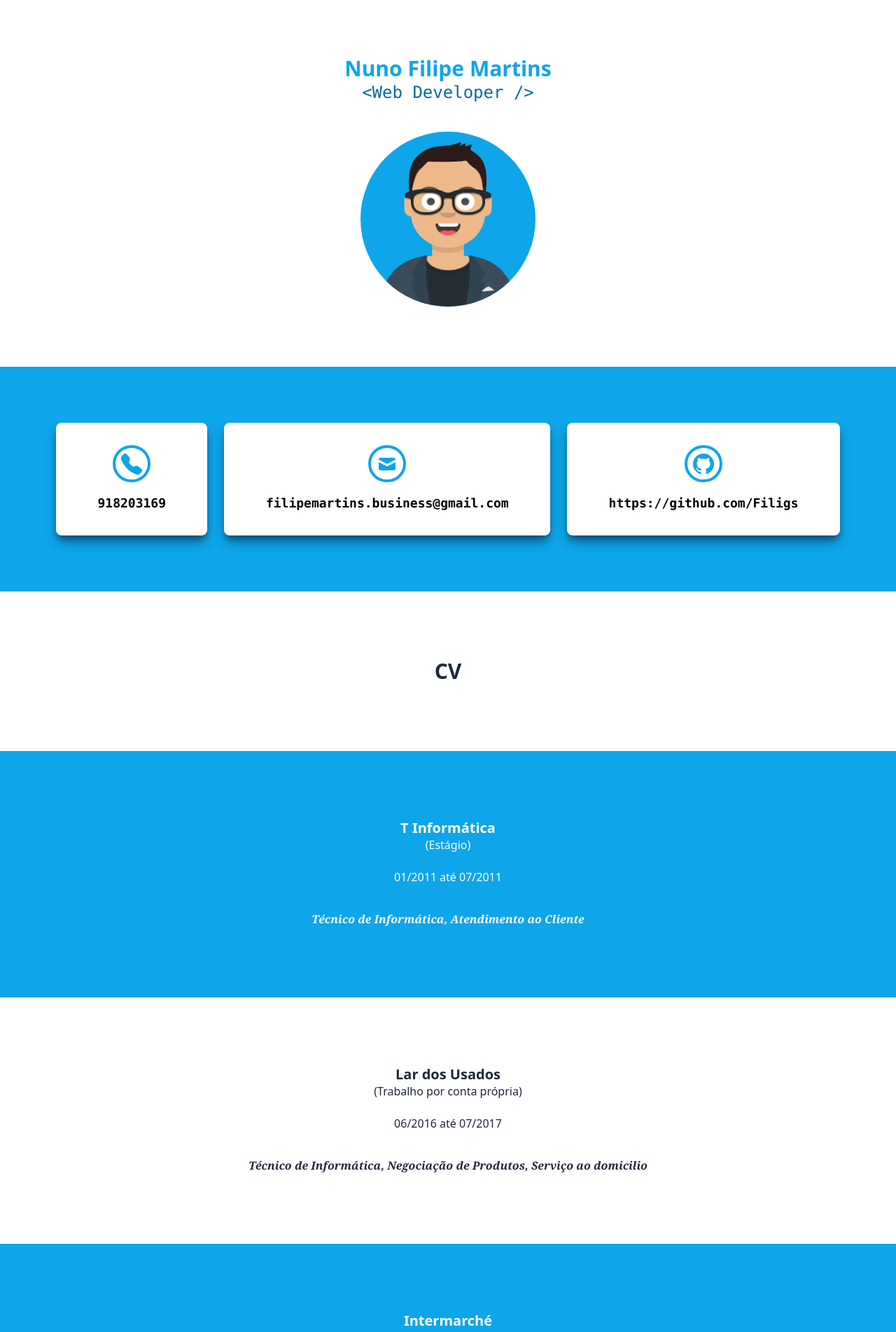
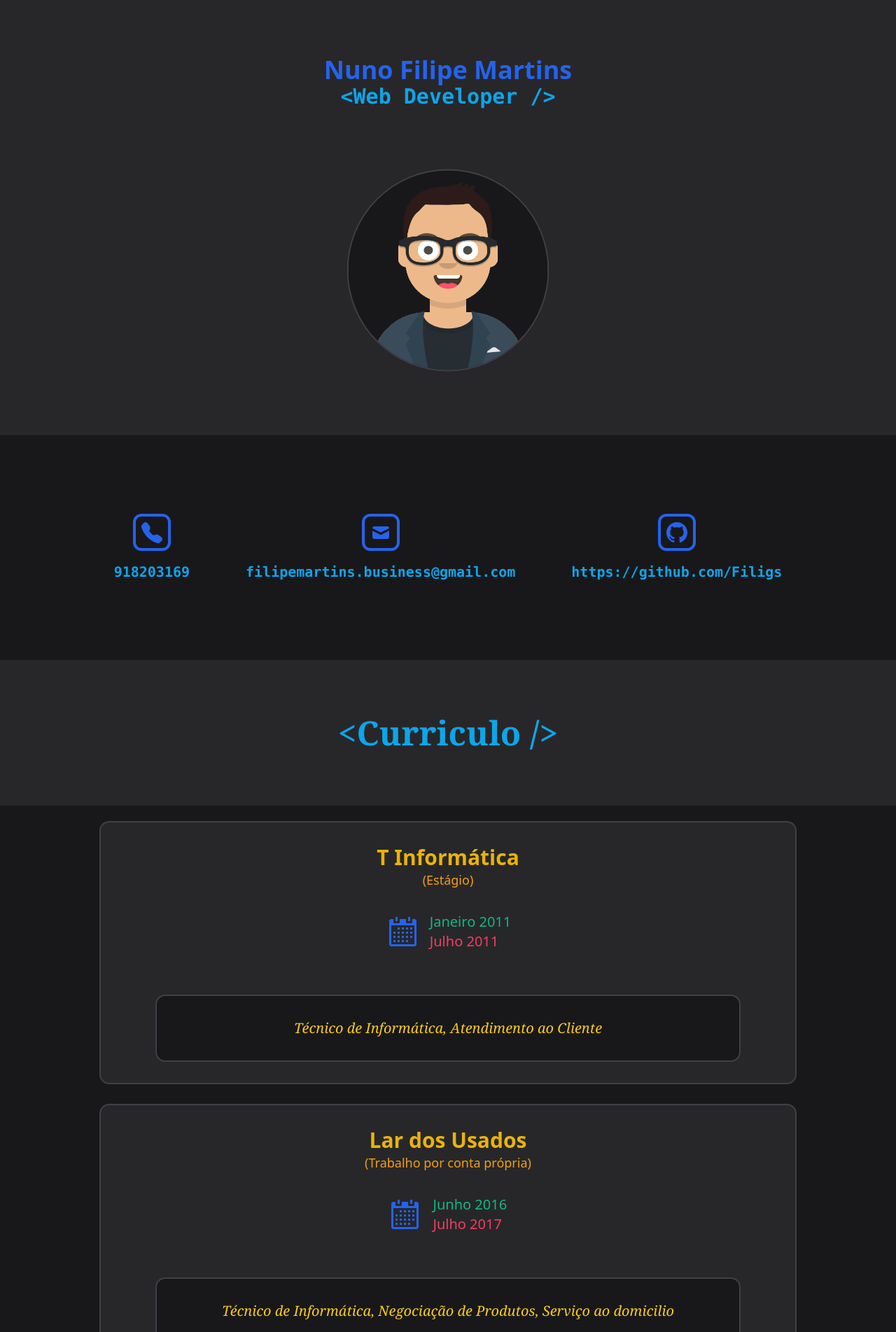
Before and after one commit to Filigs/next-portfolio, a Next.js app: page / in a window 1280 px wide. Shown: the top 1903 px of the page at 70% size. Built offline with nearby package versions, Linux system fonts and the light colour scheme.

Commit message:
mega revamp
turned website from light color palette to dark color palette.

```diff
--- a/components/contacts.js
+++ b/components/contacts.js
@@ -4,10 +4,11 @@ import { GoMarkGithub } from "react-icons/go";
 
 export default function Contacts() {
   const contactIconStyles =
-    "items-center text-2xl lg:text-3xl rounded-full border-4 px-2 pt-2 text-sky-500 border-sky-500";
+    "items-center text-2xl lg:text-3xl rounded-xl border-4 px-2 pt-2 text-blue-600 border-blue-600";
   const contactCardStyles =
-    "flex flex-col items-center gap-4 p-8 rounded-lg border-0 border-sky-400 shadow-lg shadow-sky-900 bg-white";
-  const contactTextStyles = "text-md lg:text-lg font-mono flex-wrap font-bold ";
+    "flex flex-col items-center gap-4 p-8 rounded-xl bg-inherit";
+  const contactTextStyles =
+    "text-lg lg:text-xl text-sky-500 font-mono flex-wrap font-bold";
   const contacts = {
     phone: "918203169",
     email: "filipemartins.business@gmail.com",
@@ -15,10 +16,10 @@ export default function Contacts() {
   };
 
   return (
-    <div className="flex flex-col lg:justify-around lg:items-stretch items-center justify-center leading-normal bg-sky-500 p-20">
+    <div className="flex flex-col lg:justify-around items-center justify-center leading-normal bg-inherit p-20">
       <div
         id={"contacts"}
-        className="grid grid-flow-row lg:grid-flow-col gap-6 text-center"
+        className="grid grid-flow-row lg:grid-flow-col gap-4 text-center"
       >
         <div className={contactCardStyles}>
           <section className={contactIconStyles}>
@@ -27,7 +28,6 @@ export default function Contacts() {
             </button>
           </section>
           <p className={contactTextStyles}> {contacts.phone}</p>
-          {/* {phone} */}
         </div>
         <div className={contactCardStyles}>
           <section className={contactIconStyles}>
@@ -35,6 +35,7 @@ export default function Contacts() {
               <HiMail />
             </button>
           </section>
+
           <p className={contactTextStyles}> {contacts.email}</p>
         </div>
         <div className={contactCardStyles}>
@@ -43,12 +44,9 @@ export default function Contacts() {
               <GoMarkGithub />
             </button>
           </section>
+
           <p className={contactTextStyles}> {contacts.github}</p>
         </div>
-
-        {/* <icon>
-          <h1>
-          <p> */}
       </div>
     </div>
   );
--- a/components/hero.js
+++ b/components/hero.js
@@ -2,7 +2,7 @@ import Image from "next/image";
 import myPicture from "/public/avatar.png";
 import { motion } from "framer-motion";
 
-export default function About() {
+export default function Hero() {
   const filipe = {
     name: "Nuno Filipe Martins",
     role: "Web Developer",
@@ -29,16 +29,16 @@ export default function About() {
   };
 
   return (
-    <div className="py-20 text-sky-900">
-      <div className="flex flex-col lg:flex-row lg:justify-center lg:items-center items-center justify-center leading-normal">
+    <div className="">
+      <div className="flex flex-col lg:flex-row lg:justify-center lg:items-center items-center justify-center leading-normal py-14 lg:py-20 bg-zinc-800">
         <div id={"portrait"} className="rounded text-center justify-center">
           {/* name */}
           <section>
-            <div className="mb-10">
-              <p className="text-2xl lg:text-3xl font-bold text-center text-sky-500">
+            <div className="mb-14 lg:mb-20">
+              <p className="text-3xl lg:text-4xl font-bold text-center text-blue-600">
                 {filipe.name}
               </p>
-              <p className="text-xl lg:text-2xl font-light text-center text-sky-700 font-mono">
+              <p className="text-2xl lg:text-3xl font-black text-center text-sky-500 font-mono">
                 {"<" + filipe.role + " />"}
               </p>
             </div>
@@ -46,10 +46,10 @@ export default function About() {
             <Image
               src={myPicture}
               alt="A picture of me"
-              width={250}
-              height={250}
+              width={300}
+              height={300}
               // layout={"responsive"}
-              className="bg-sky-500 rounded-full"
+              className="bg-zinc-900 rounded-full ring-2 ring-zinc-700 scale-95"
             />
           </section>
         </div>
--- a/components/tables.js
+++ b/components/tables.js
@@ -1,3 +1,4 @@
+import { GoCalendar } from "react-icons/go";
 export default function Experience() {
   // array com estudos
   const education = [
@@ -23,48 +24,48 @@ export default function Experience() {
       nome: "T Informática",
       tipo: "Estágio",
       desc: "Técnico de Informática, Atendimento ao Cliente",
-      start: "01/2011",
-      end: "07/2011",
+      start: "Janeiro 2011",
+      end: "Julho 2011",
     },
     {
       id: 2,
       nome: "Lar dos Usados",
       tipo: "Trabalho por conta própria",
       desc: "Técnico de Informática, Negociação de Produtos, Serviço ao domicilio",
-      start: "06/2016",
-      end: "07/2017",
+      start: "Junho 2016",
+      end: "Julho 2017",
     },
     {
       id: 3,
       nome: "Intermarché",
       tipo: "Colaborador polivalente",
       desc: "Atendimento ao cliente, Folhas de caixa, Reposição, Cafetaria",
-      start: "08/2017",
-      end: "04/2018",
+      start: "Agosto 2017",
+      end: "Abril 2018",
     },
     {
       id: 4,
       nome: "Cepsa",
       tipo: "Colaborador polivalente",
       desc: "Manutenção, caixa e atendimento ao cliente",
-      start: "04/2018",
-      end: "07/2018",
+      start: "Abril 2018",
+      end: "Julho 2018",
     },
     {
       id: 5,
       nome: "Unicâmbio S.A",
-      tipo: "Responsável de Loja / Tesouraria",
+      tipo: "Responsável de Loja & Tesouraria",
       desc: "Atendimento ao Cliente, Vendas, Negociação de câmbios",
-      start: "09/2018",
-      end: "12/2021",
+      start: "Setembro 2018",
+      end: "Dezembro 2021",
     },
     {
       id: 6,
       nome: "Web Developer",
       tipo: "Freelancer",
       desc: "Javascript, Python, HTML, TailwindCSS, NextJs(React)",
-      start: "12/2021",
-      end: "Momento",
+      start: "Dezembro 2021",
+      end: "Presente",
     },
   ];
   // array com trabalhos
@@ -80,30 +81,48 @@ export default function Experience() {
   // }
 
   return (
-    <div className="block">
+    <div className="block bg-inherit rounded-t-xl">
       <div className="mx-auto">
-        <div className="flex flex-col">
-          <p className="py-24 text-center text-3xl font-black text-slate-800">
-            {"CV"}
-          </p>
-
+        <div className="flex flex-col gap-4">
+          <section className="font-serif p-14 lg:p-20 text-center text-3xl xl:text-5xl font-black text-sky-500 bg-zinc-800 span">
+            {"<Curriculo />"}
+          </section>
           {jobs.map((job) => {
             return (
               <div
                 key={job.id}
-                className="py-24 text-center  text-slate-800 even:bg-sky-500 even:text-white "
+                py-14
+                // lg:py-20
+                className="text-center bg-zinc-800 rounded-xl items-center my-2 py-8 xl:mx-36 ring-2 ring-zinc-700"
               >
                 <section className="max-w-fit mx-auto">
-                  <div className="grid grid-rows-2 leading-tight">
+                  <div className="grid grid-flow-row leading-relaxed">
                     {" "}
-                    <p className="font-semibold text-xl"> {job.nome}</p>
-                    <p className="font-light"> {" (" + job.tipo + ")"}</p>
+                    <p className="font-bold text-xl lg:text-2xl xl:text-3xl text-yellow-500">
+                      {" "}
+                      {job.nome}
+                    </p>
+                    <p className="font-normal text-lg text-amber-500">
+                      {" "}
+                      {" (" + job.tipo + ")"}
+                    </p>
                   </div>
-
-                  <p className="pt-4">{job.start + " até " + job.end}</p>
+                  <div className="grid grid-flow-col grid-rows-2 p-8 gap-x-4 items-center font-sans font-normal text-lg lg:text-xl">
+                    <div className="row-span-2 text-4xl lg:text-5xl text-end text-blue-600">
+                      <GoCalendar />
+                    </div>
+                    <div className="col-span-2 baseline text-start text-emerald-500">
+                      {job.start}
+                    </div>
+                    <div className="row-span-1 col-span-2 text-start text-rose-500">
+                      {job.end}
+                    </div>
+                  </div>
                 </section>
-                <section className="px-20 pt-8 leading-loose">
-                  <p className=" font-serif font-semibold italic">{job.desc}</p>
+                <section className="px-14 lg:px-20 pt-8 leading-loose">
+                  <p className=" font-serif font-light italic text-lg lg:text-xl border-0 rounded-xl p-8 bg-zinc-900 text-yellow-400 ring-2 ring-zinc-700">
+                    {job.desc}
+                  </p>
                 </section>
               </div>
             );
--- a/pages/index.js
+++ b/pages/index.js
@@ -4,16 +4,16 @@ import Experience from "../components/tables";
 import Hero from "../components/hero";
 import Contacts from "../components/contacts";
 
-const titleName = "Portfolio Filipe Martins";
+const titleName = "Curriculo Filipe Martins";
 
 export default function Home() {
   return (
-    <div className="antialiased">
+    <div className="antialiased bg-zinc-900">
       <Head>
         <title>{titleName}</title>
         <meta
           name="description"
-          content="Portfolio generated by create next app and made by Filipe Martins"
+          content="Curriculo pertencente a Filipe Martins"
         />
 
         <link rel="icon" href="/favicon.ico" />
```
